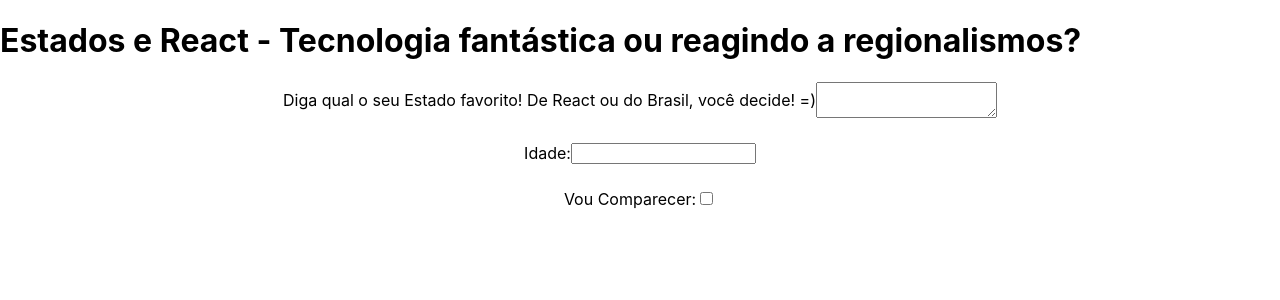
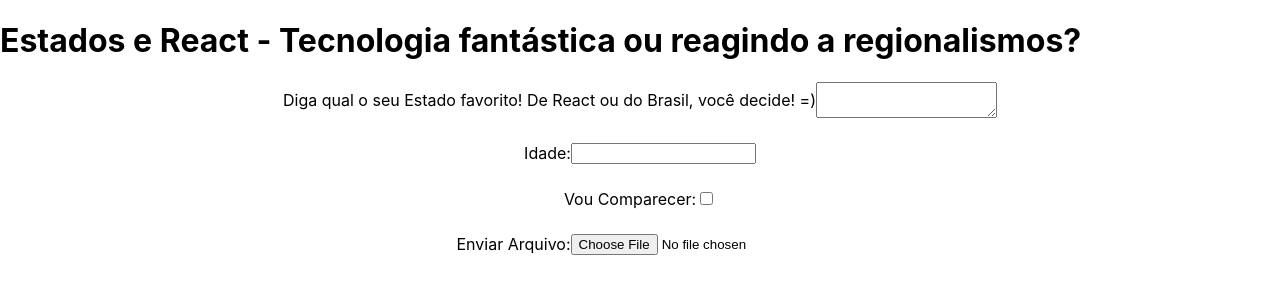
Before and after one commit to heyynat/trybe-exercises, a React (Create React App) app in the folder front-end/bloco_12/dia_2/fixation-12-2/: page / in a window 1280 px wide. Shown: the top 300 px of the page. Built offline with nearby package versions, Linux system fonts and the light colour scheme.

Commit message:
Exercicio de fixaçao 5 - dia 2

```diff
--- a/front-end/bloco_12/dia_2/fixation-12-2/src/App.js
+++ b/front-end/bloco_12/dia_2/fixation-12-2/src/App.js
@@ -7,6 +7,8 @@
     super();
 
     this.handleChange = this.handleChange.bind(this);
+
+    this.fileInput = React.createRef();
 
     this.state = {
       estadoFavorito: '',
@@ -22,6 +24,13 @@
     this.setState({
       [name]: value,
     });
+  }
+
+  handleSubmit(event) {
+    event.preventDefault();
+    alert(
+      `Selected file - ${this.fileInput.current.files[0].name}`
+      );
     }
 
     render() {
@@ -52,6 +61,10 @@
         onChange={this.handleChange}
         />
         </label>
+        <label>
+        Enviar Arquivo:
+        <input type="file" ref={this.fileInput} />
+        </label>
         </form>
         </div>
         );
```
Lines whose indentation alone changed are shown as unchanged.
